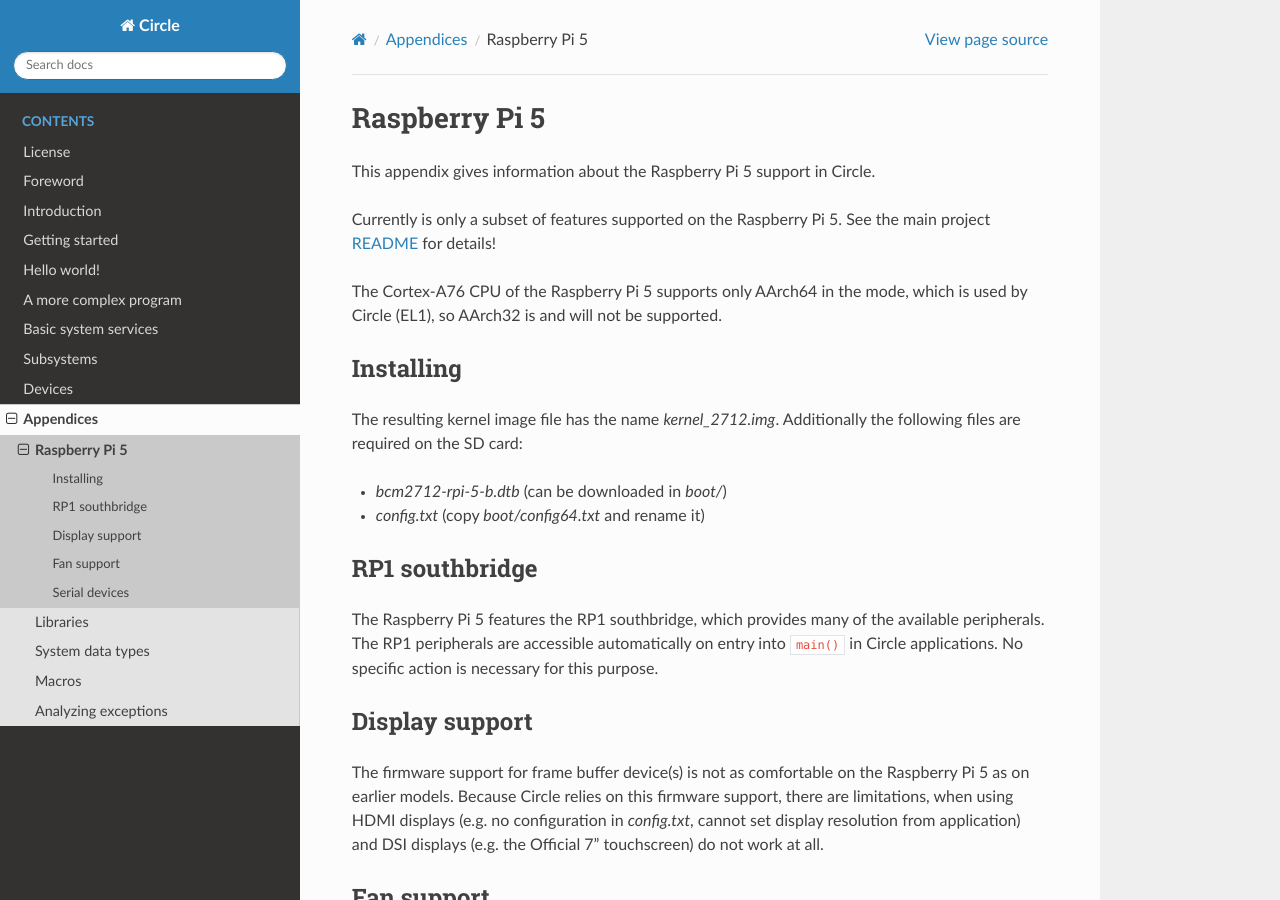
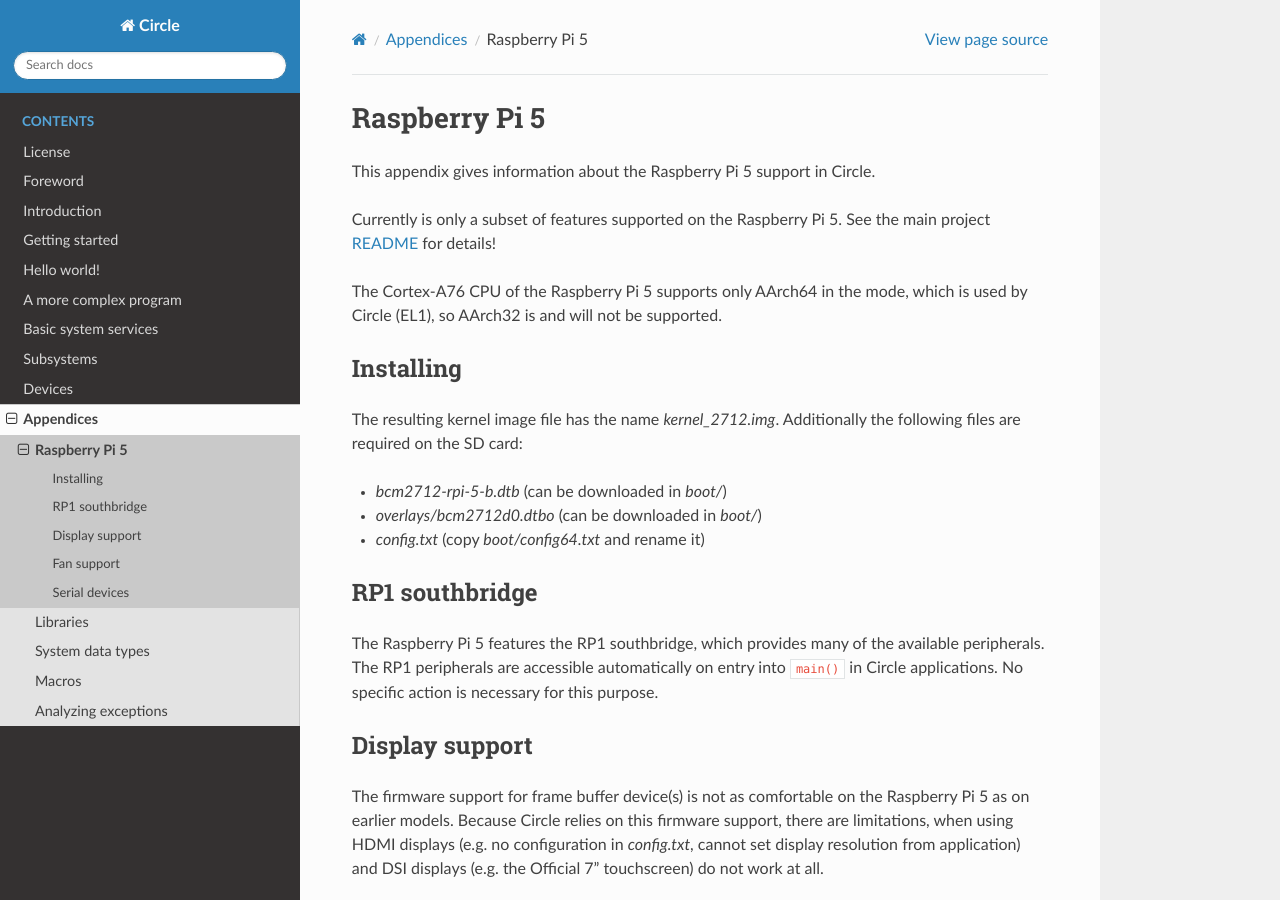
Before and after one commit to rsta2/circle-docs, a Sphinx documentation site: the page built from docs/appendices/raspberry-pi-5.rst, in a window 1280 px wide and 900 px high. Built offline with Sphinx 7.4.7 and the Read the Docs theme 3.1.0, drawn with Linux system fonts in a browser that asks for light colours.

Commit message:
appendices/raspberry-pi-5: Add DTB overlay to be installed

```diff
--- a/docs/appendices/raspberry-pi-5.rst
+++ b/docs/appendices/raspberry-pi-5.rst
@@ -13,6 +13,7 @@
 The resulting kernel image file has the name *kernel_2712.img*. Additionally the following files are required on the SD card:
 
 * *bcm2712-rpi-5-b.dtb* (can be downloaded in *boot/*)
+* *overlays/bcm2712d0.dtbo* (can be downloaded in *boot/*)
 * *config.txt* (copy *boot/config64.txt* and rename it)
 
 RP1 southbridge
```
